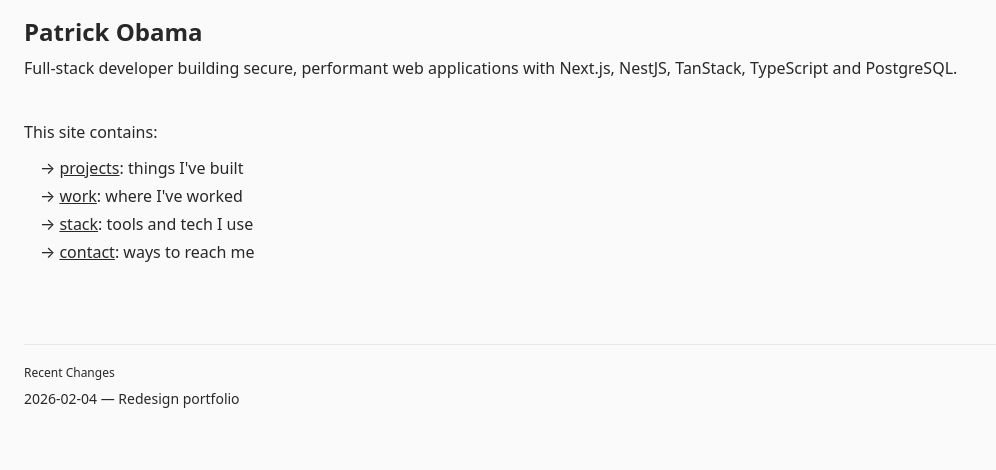
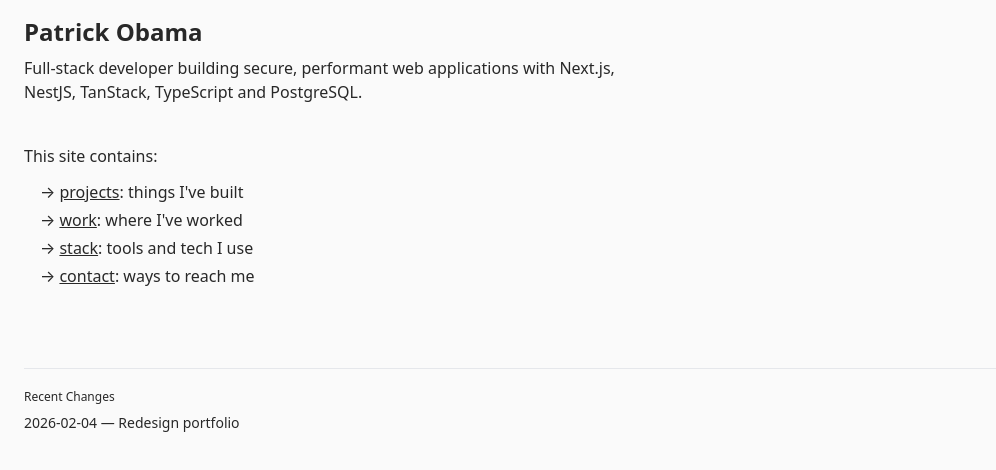
Before and after one commit to tracepanic/portfolio, a React (Vite) app: page / in a window 1280 px wide. Shown: the top 470 px of the page, without its empty margins (0-996 px from the left). Built offline with nearby package versions, Linux system fonts and the light colour scheme.

Commit message:
max width to home info

```diff
--- a/src/routes/index.tsx
+++ b/src/routes/index.tsx
@@ -9,7 +9,7 @@ function Home() {
     <>
       <div>
         <h1 className="text-2xl font-semibold">Patrick Obama</h1>
-        <p className="mt-2">
+        <p className="mt-2 max-w-prose">
           Full-stack developer building secure, performant web applications with
           Next.js, NestJS, TanStack, TypeScript and PostgreSQL.
         </p>
```
